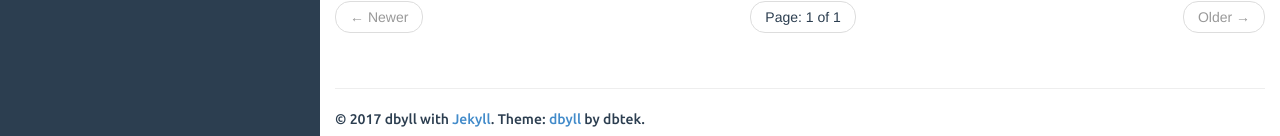
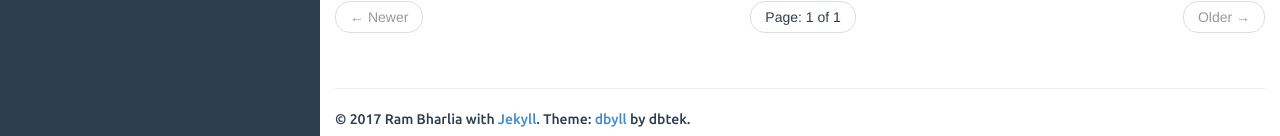
Before and after one commit to rambharlia007/rambharlia007.github.io, a Jekyll site: the page built from index.html, in a window 1280 px wide and 1206 px high. Shown: the part 1067-1203 px from the top of the window. Built offline with Jekyll 4.4.1, drawn with Linux system fonts in a browser that asks for light colours; the list of posts is cut into pages by our own code.

Commit message:
added disqus

```diff
--- a/_config.yml
+++ b/_config.yml
@@ -8,7 +8,7 @@ markdown: kramdown
 disqus: dbyll
 google_analytics: dbyll
 title: dbyll
-
+comments: true
 defaults:
   -
     scope:
@@ -18,8 +18,8 @@ defaults:
 
 description: Stylish Jekyll Theme
 author:
-  name: dbyll
-  email: dbyll@ismaildemirbilek.com
+  name: Ram Bharlia
+  email: rambharlia007@gmail.com
   github: dbtek
   twitter: dbtek
   pinterest: asd123
```
